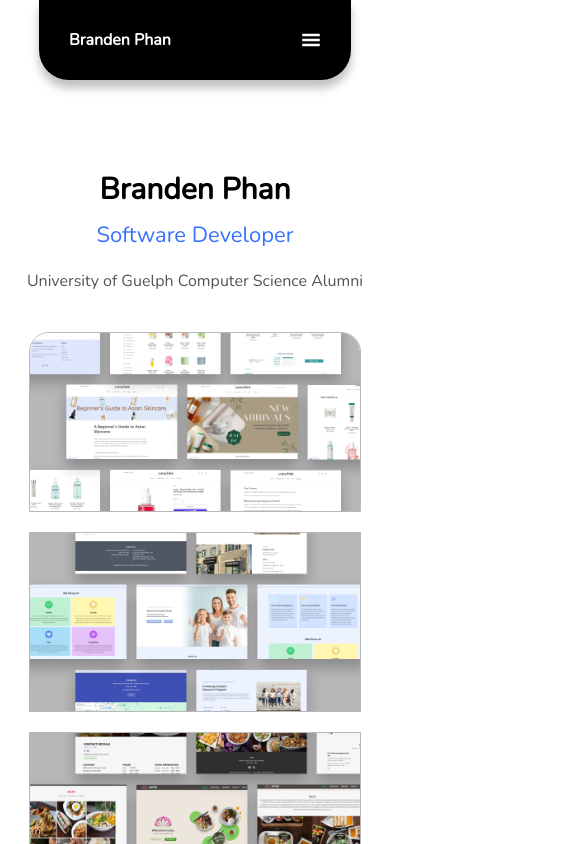
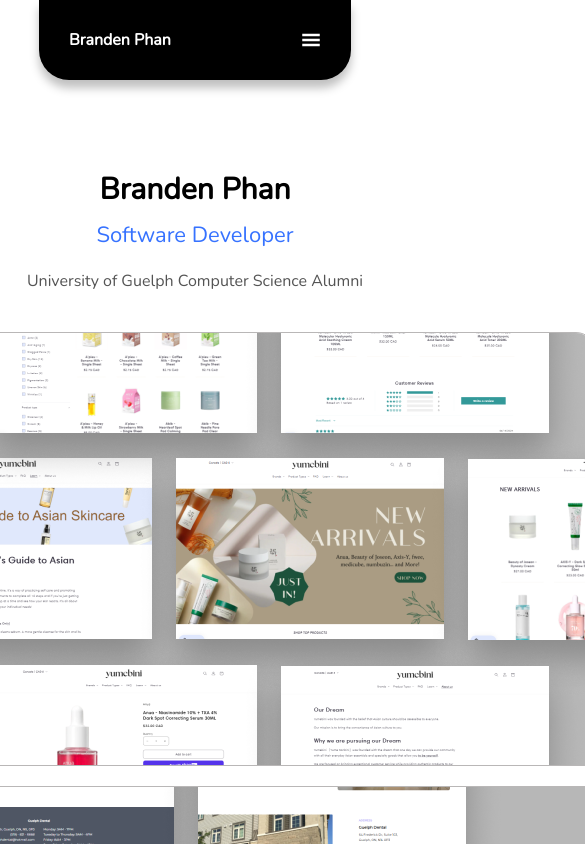
Before and after one commit to brandenphan/Portfolio-v2, a React (Create React App) app: page / in a window 390 px wide. Shown: the top 844 px of the page, 585 px wide, since content can reach past the window. Built offline with nearby package versions, Linux system fonts and the light colour scheme.

Commit message:
updated css rules for landing section

```diff
--- a/src/components/Landing/landing.css
+++ b/src/components/Landing/landing.css
@@ -11,29 +11,27 @@
   border-bottom: 1px solid #888787;
   background-color: white;
   padding: 20vh 0 20vh 0;
+}
 
-  p {
-    margin: 0;
-    text-align: center;
-    padding: 0 20px 0 20px;
-  }
+.LandingContainer p {
+  margin: 0;
+  text-align: center;
+  padding: 0 20px 0 20px;
+  font-family: Nunito;
 }
 
 .FirstHeader {
-  font-family: Nunito;
   font-weight: bold;
   font-size: 30px;
 }
 
 .SecondHeader {
-  font-family: Nunito;
   font-size: 22px;
   color: #3672FF;
 }
 
 .ThirdHeader {
   margin-top: 10px !important;
-  font-family: Nunito;
   font-size: 16px;
   color: #545454;
 }
@@ -45,36 +43,41 @@
   align-items: center;
   flex-direction: row;
   gap: 20px;
-
-  @media(max-width: 1024px) {
-    flex-direction: column;
-  }
-
-  @media(max-width: 600px) {
-    padding: 0 30px 0 30px;
-  }
 }
 
 img {
   border: 1px solid #B9B7B7;
-
-  @media(max-width: 600px) {
-    width: 100%;
-  }
 }
 
 .Image1 {
   border-radius: 20px 0 0 20px;
-
-  @media(max-width: 1024px) {
-    border-radius: 20px 20px 0 0;
-  }
 }
 
 .Image3 {
   border-radius: 0 20px 20px 0;
+}
 
-  @media(max-width: 1024px) {
+
+@media(max-width: 1024px) {
+  .ImageContainer {
+    flex-direction: column;
+  }
+
+  .Image1 {
+    border-radius: 20px 20px 0 0;
+  }
+
+  .Image3 {
     border-radius: 0 0 20px 20px;
   }
 }
+
+@media(max-width: 600px) {
+  .ImageContainer {
+    padding: 0 30px 0 30px;
+  }
+
+  .img {
+    width: 100%;
+  }
+}
```
